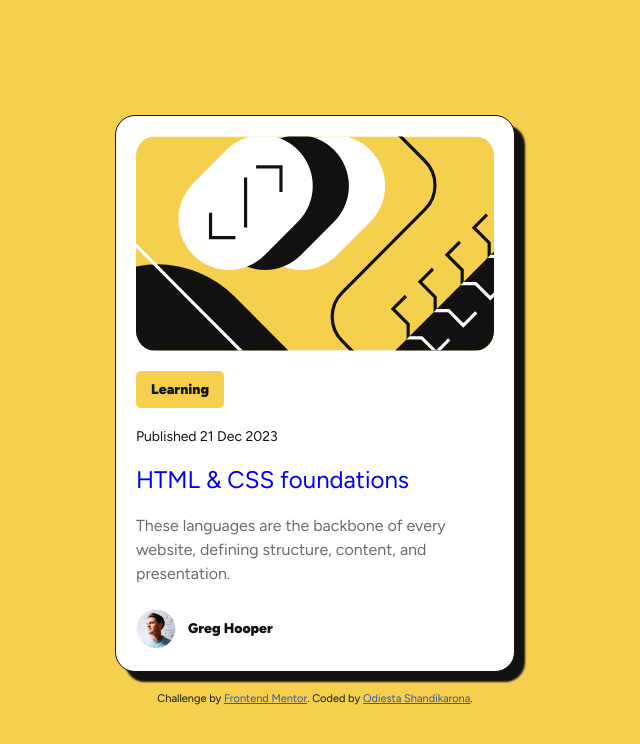
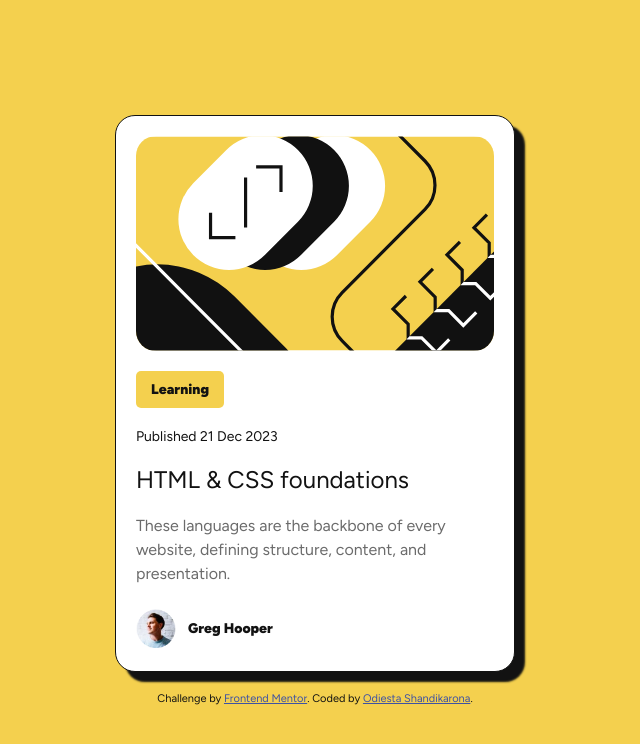
Before and after one commit to Odiesta/blog-preview-card, a plain HTML site: page index.html in a window 1280 px wide. Shown: the whole page, without its empty margins (325-965 px from the left). Drawn offline with Linux system fonts and the light colour scheme.

Commit message:
fix color title

```diff
--- a/style.css
+++ b/style.css
@@ -70,6 +70,7 @@ body {
   margin-top: 2rem;
   display: block;
   text-decoration: none;
+  color: var(--gray-950);
 }
 
 .title:hover {
```
Also changed, not shown: 1 other file.
